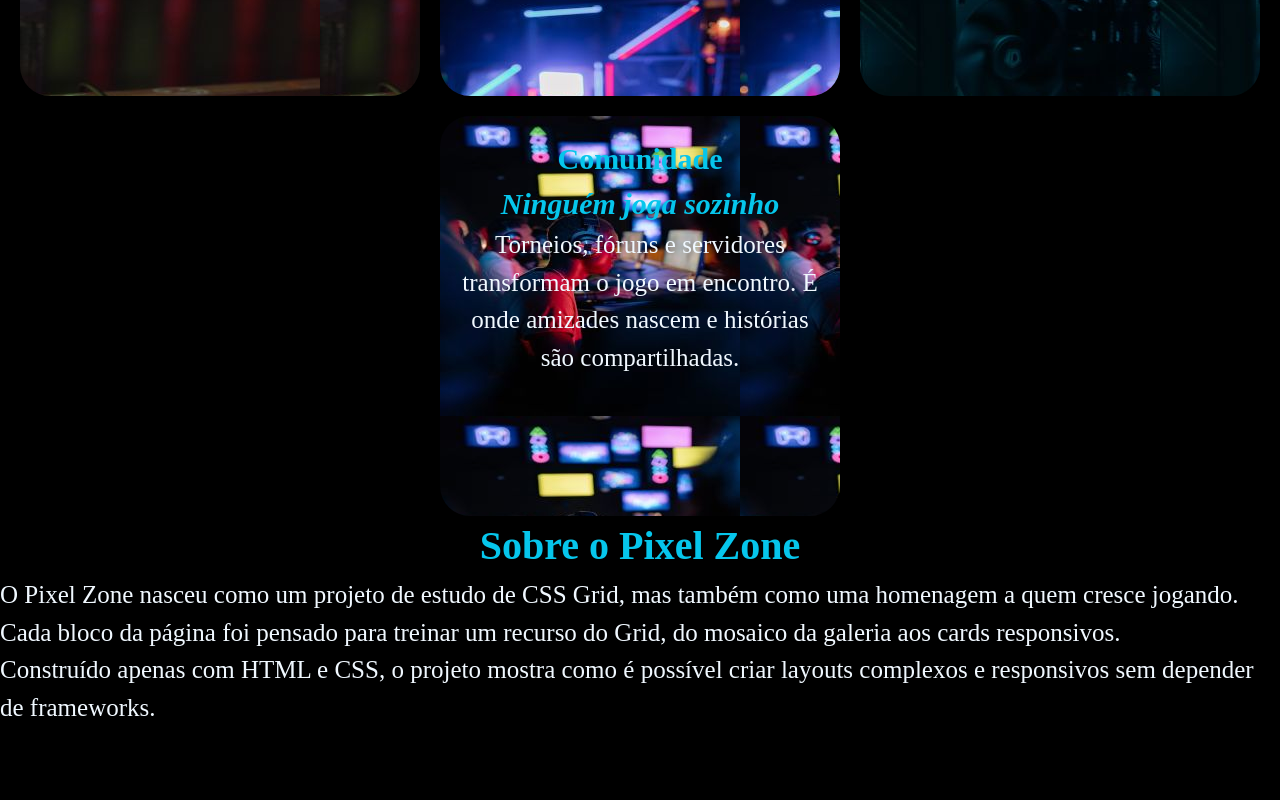
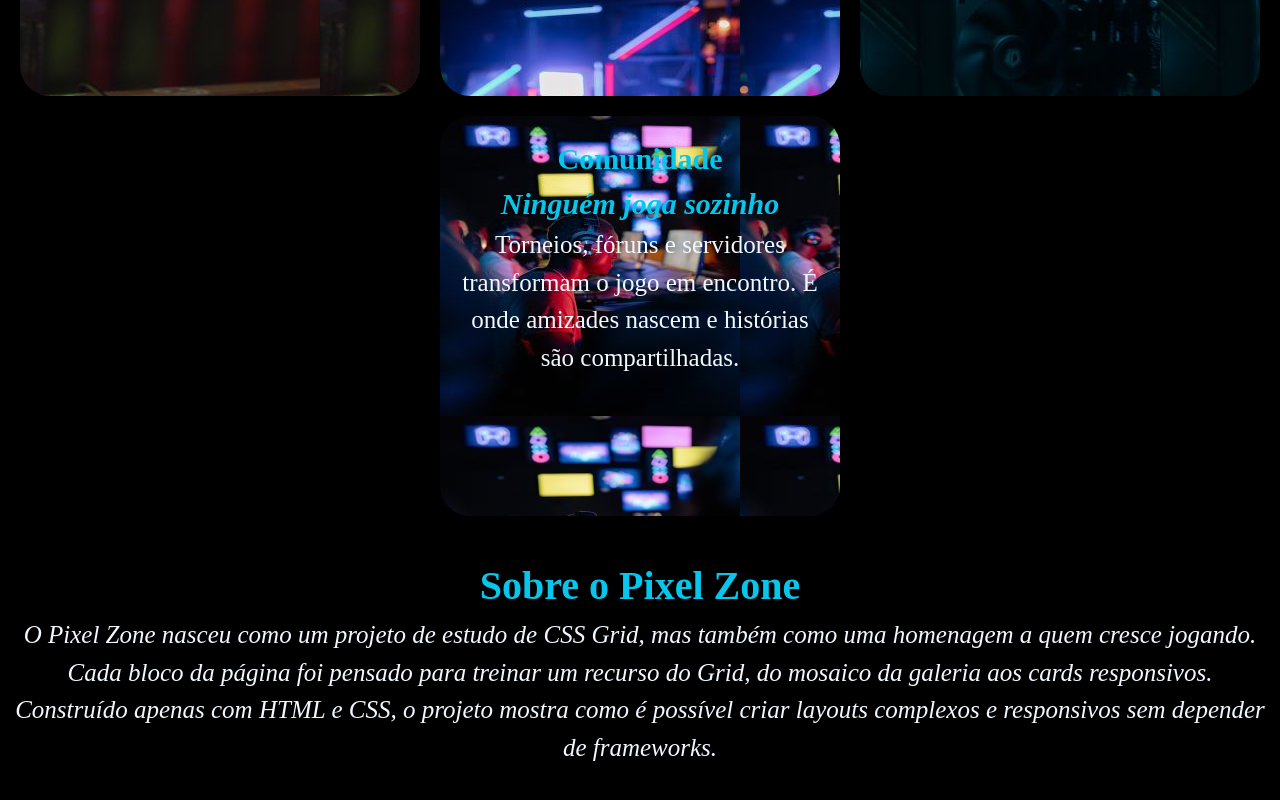
Before and after one commit to ImPachecoDev/Pixel-Zone, a plain HTML site: page index.html in a window 1280 px wide. Shown: the part 3675-4475 px from the top of the page. Before the commit the page ends 4401 px from the top, so only its background shows below. Drawn offline with Linux system fonts and the light colour scheme.

Commit message:
Estilizando seção Sobre

```diff
--- a/css/style.css
+++ b/css/style.css
@@ -157,6 +157,16 @@
 .card.four{
     background: url(../img/comunidade-card.jpg);
 }
+.about{
+    text-align: center;
+    margin: 40px 10px;
+}
+.about .img-sobre{
+
+}
+.about p{
+    font-style: italic;
+}
 
 @media screen and (min-width: 768px) {
 .site-header nav{
```
